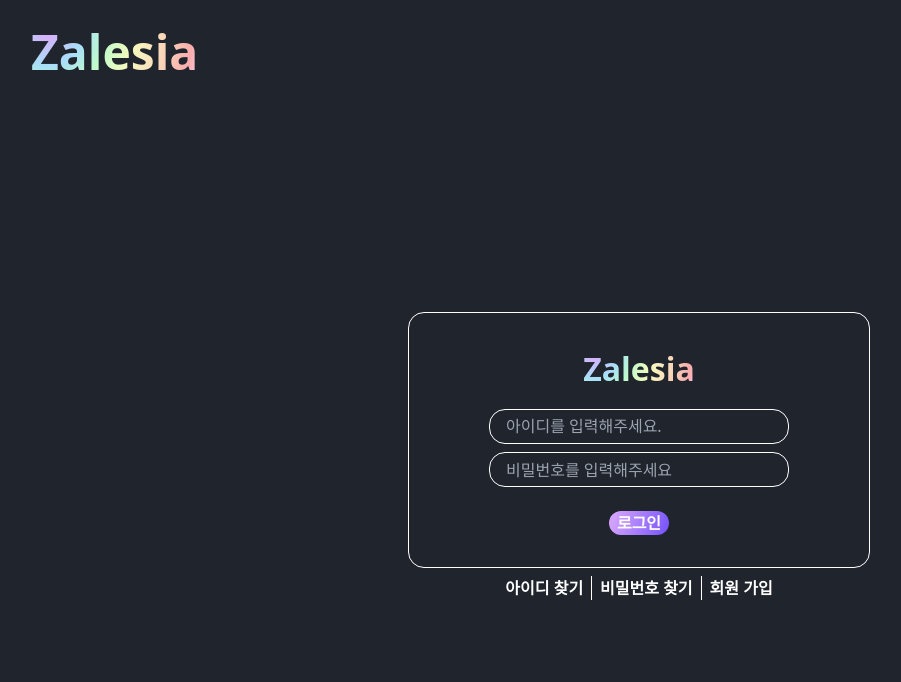
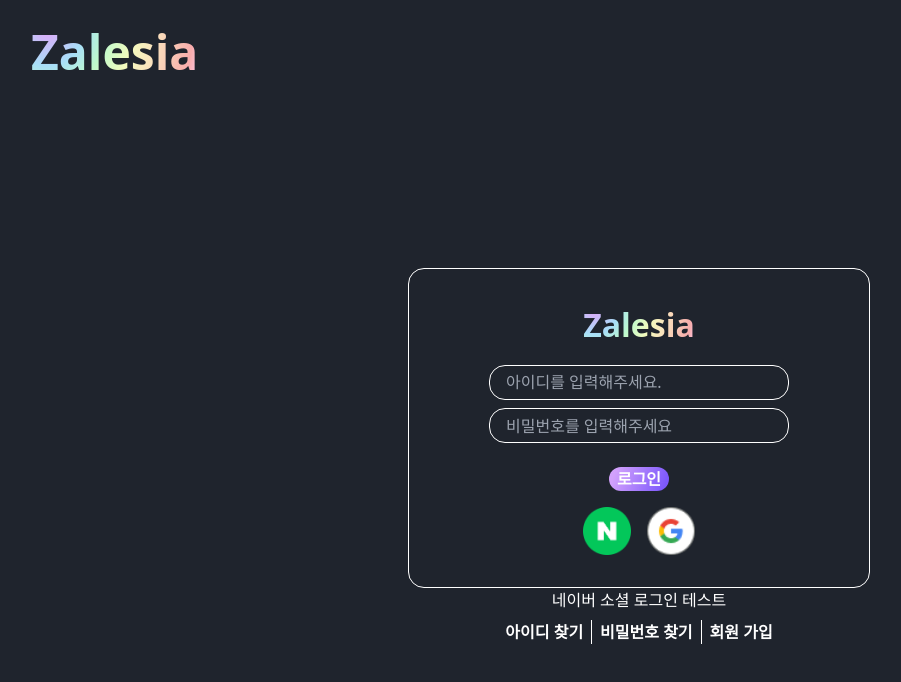
Before and after one commit to namic123/zalesia_built-in-board, a Vue app: page /member/login in a window 1280 px wide. Shown: the top 682 px of the page, without its empty margins (1-902 px from the left). Built offline with nearby package versions, Linux system fonts and the light colour scheme; a web font is replaced by a local one.

Commit message:
소셜 로그인 기능 작성중

```diff
--- a/src/views/member/MemberLogin.vue
+++ b/src/views/member/MemberLogin.vue
@@ -7,11 +7,16 @@
           <input type="text" placeholder="아이디를 입력해주세요." v-model="memberId">
           <input type="password" placeholder="비밀번호를 입력해주세요" v-model="password">
         </div>
-        <div>
+        <div class="login">
           <button type="button" @click="handleLogin">로그인</button>
+        </div>
+        <div class="social-login">
+          <button @click.stop="handleSocialLogin()"><img src="@/assets/images/social/naver.png"></button>
+          <button @click="handleSocialLogin('google')"><img src="@/assets/images/social/google.png"></button>
         </div>
       </form>
     </div>
+    <a href="http://localhost:8090/oauth2/authorization/naver">네이버 소셜 로그인 테스트</a>
     <div class="member-login-footer mt-2">
       <button>아이디 찾기</button>
       <button>비밀번호 찾기</button>
@@ -44,6 +49,9 @@ function signupModalHandler() {
   signupModal.value = !signupModal.value;
 }
 
+function handleSocialLogin(){
+  window.location.href = "http://localhost:8090/oauth2/authorization/naver";
+}
 function handleLogin() {
   const data = new URLSearchParams();
   data.append('username', memberId.value);
@@ -78,7 +86,6 @@ function handleLogin() {
     password.value = "";
   })
 }
-
 </script>
 
 <style scoped>
@@ -89,9 +96,6 @@ button {
   color: white;
 }
 
-.member-login-form button {
-  background-image: var(--main-gradient);
-}
 
 .member-login-container {
   display: flex;
@@ -116,7 +120,8 @@ button {
   font-size: 2rem;
 }
 
-.member-login-form > form > div {
+.member-login-form > form > div:first-child,
+.member-login-form > form > div:nth-child(2) {
   display: flex;
   flex-direction: column;
   justify-content: center;
@@ -130,6 +135,21 @@ button {
   height: 2.2rem;
   min-width: 300px;
   border-radius: 1rem;
+}
+
+.member-login-form .login > button {
+  background-image: var(--main-gradient);
+}
+
+
+.social-login {
+  display: flex;
+  justify-content: center;
+  margin-top: 1rem;
+}
+
+.social-login img {
+  width: 3rem;
 }
 
 .member-login-footer > button:nth-child(2) {
```
Also changed, not shown: src/assets/images/social/google.png (added), src/assets/images/social/naver.png (added).
